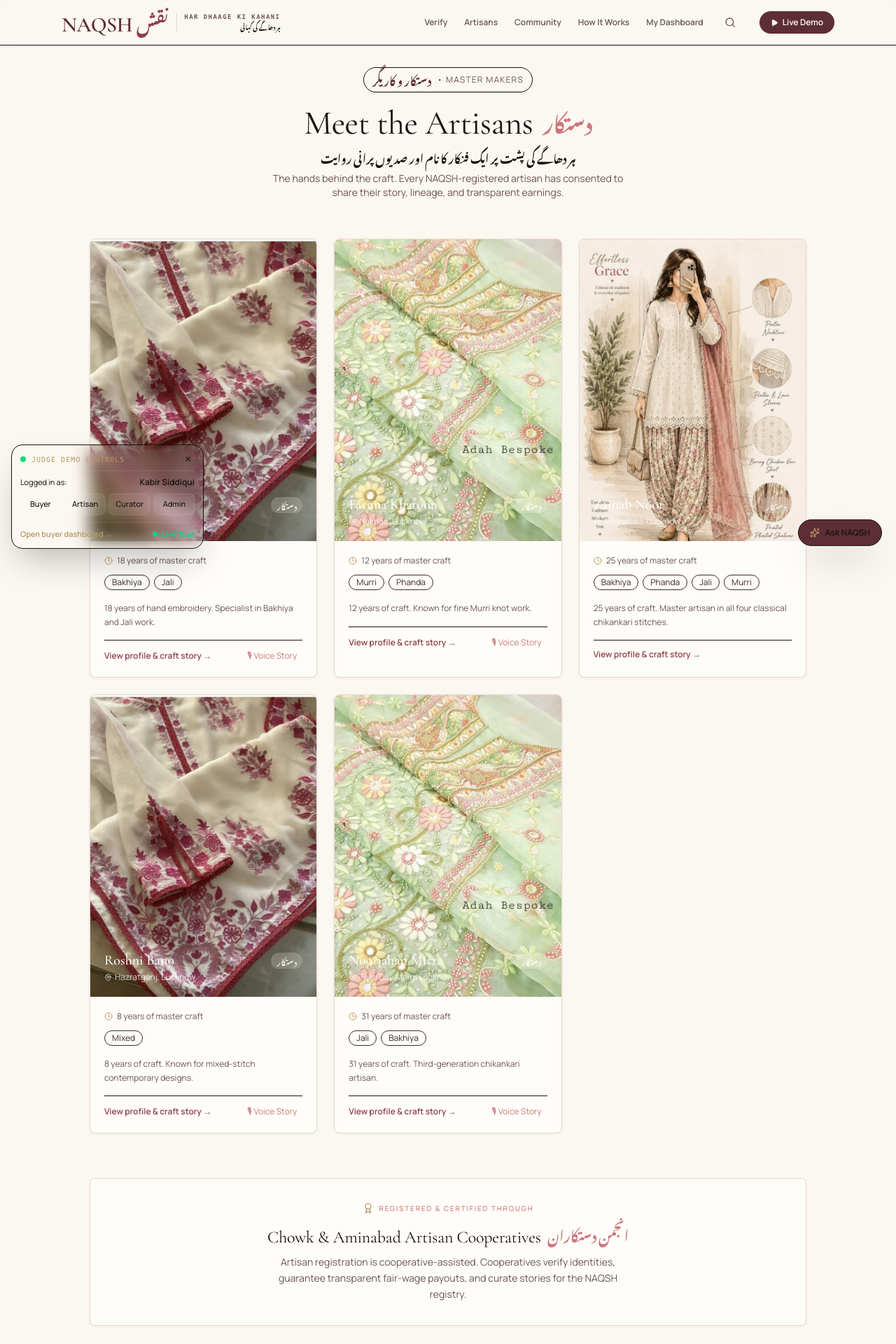
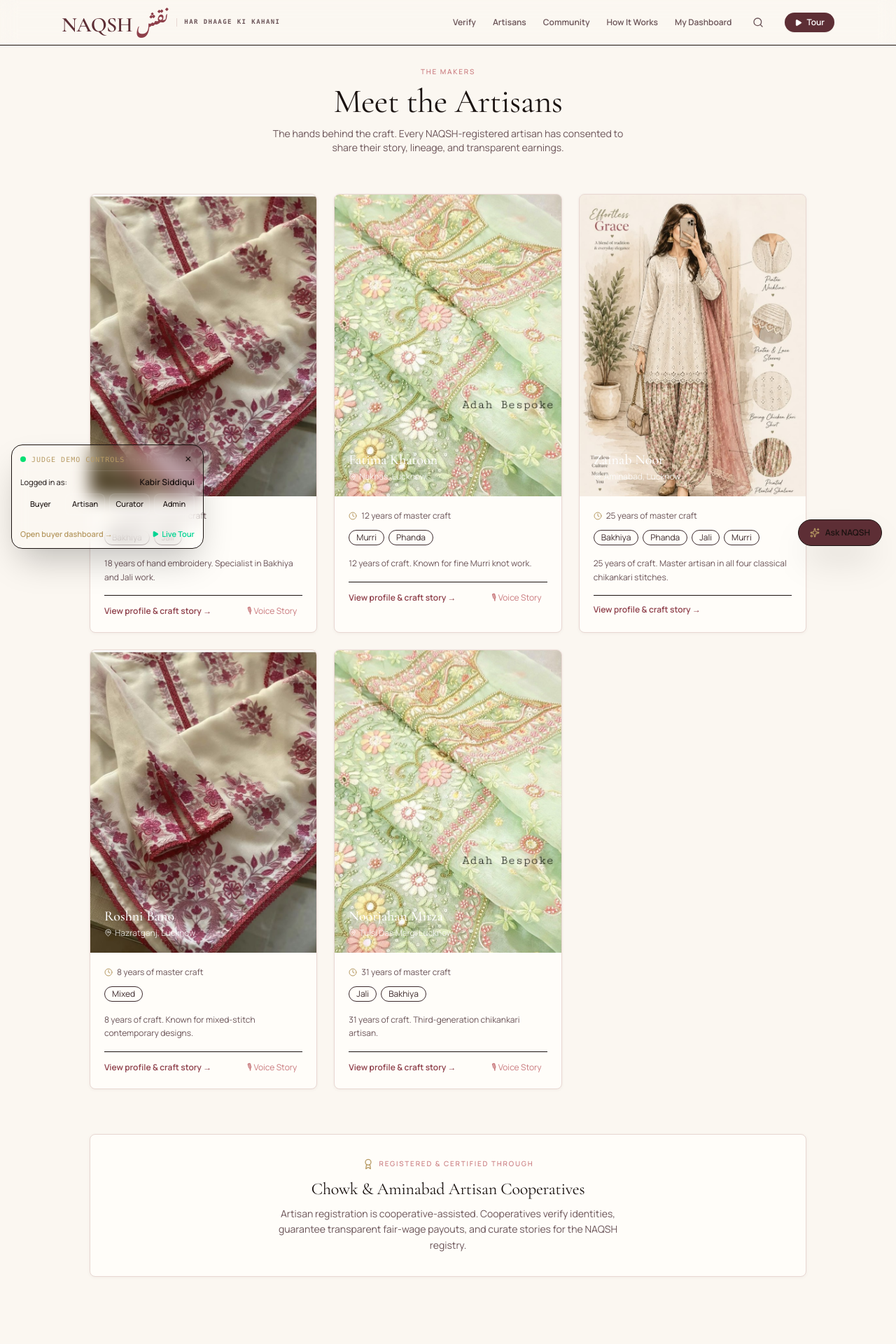
Before and after one commit to vanshikacs/NAQSH, a Next.js app: page /artisan in a window 1280 px wide. Shown: the top 1920 px of the page at 70% size. Built offline with nearby package versions, Linux system fonts and the light colour scheme; a web font is replaced by a local one.

Commit message:
fix(ui): restrict Urdu strictly to NAQSH brand identity (نقش), remove all other Urdu text across pages

```diff
--- a/src/app/about/page.tsx
+++ b/src/app/about/page.tsx
@@ -1,7 +1,7 @@
 import Link from 'next/link';
 import Navbar from '@/components/Navbar';
 import Footer from '@/components/Footer';
-import { Eye, BookOpen, Shield, ChevronRight, Sparkles, CheckCircle2 } from 'lucide-react';
+import { Eye, BookOpen, Shield, ChevronRight, Sparkles } from 'lucide-react';
 
 export default function AboutPage() {
   return (
@@ -13,16 +13,15 @@ export default function AboutPage() {
 
           {/* Hero */}
           <div className="text-center py-12 border-b border-blush/60 mb-14">
-            <div className="inline-flex items-center gap-2 px-3 py-1 rounded-full bg-blush/60 border border-burgundy/15 mb-4 shadow-sm">
-              <span className="font-urdu text-base text-burgundy font-medium">نقش</span>
-              <span className="text-xs font-body text-ink-muted uppercase tracking-widest">• About NAQSH</span>
-            </div>
+            <p
+              className="text-xs font-body font-medium tracking-widest uppercase text-rose mb-3"
+              style={{ fontSize: '10px', letterSpacing: '0.18em' }}
+            >
+              About
+            </p>
             <h1 className="font-serif text-5xl sm:text-6xl text-ink mb-3">
               NAQSH <span className="font-urdu text-4xl text-rose font-normal ml-2">نقش</span>
             </h1>
-            <p className="font-urdu text-lg sm:text-xl text-burgundy mb-3">
-              ہر دھاگے کی کہانی — ہر نقش میں صداقت
-            </p>
             <p className="font-serif text-xl text-ink-soft italic mb-4">
               AI verifies the hand. We preserve the story.
             </p>
@@ -38,7 +37,7 @@ export default function AboutPage() {
               className="text-xs font-body font-medium tracking-widest uppercase text-rose mb-3"
               style={{ fontSize: '10px', letterSpacing: '0.18em' }}
             >
-              Why Vision? · بصری تصدیق
+              Why Vision?
             </p>
             <h2 className="font-serif text-3xl text-ink mb-4">
               AI-assisted visual assessment
@@ -89,7 +88,7 @@ export default function AboutPage() {
               className="text-xs font-body font-medium tracking-widest uppercase text-rose mb-3"
               style={{ fontSize: '10px', letterSpacing: '0.18em' }}
             >
-              Why a Ledger? · غیر متبدل ریکارڈ
+              Why a Ledger?
             </p>
             <h2 className="font-serif text-3xl text-ink mb-4">
               Tamper-evident provenance
@@ -141,7 +140,7 @@ export default function AboutPage() {
               className="text-xs font-body font-medium tracking-widest uppercase text-rose mb-3"
               style={{ fontSize: '10px', letterSpacing: '0.18em' }}
             >
-              Architecture · تین ستون
+              Architecture
             </p>
             <h2 className="font-serif text-3xl text-ink mb-2">Three Layers of Trust</h2>
             <p className="text-sm font-body text-ink-muted mb-6">Each layer solves a distinct integrity challenge.</p>
@@ -149,15 +148,15 @@ export default function AboutPage() {
             <div className="space-y-4">
               {[
                 {
-                  n: '01', title: 'The Hand (دستکاری)', color: 'var(--rose)',
+                  n: '01', title: 'The Hand', color: 'var(--rose)',
                   body: 'AI examines the reverse-side stitch structure of the embroidery — thread tension variation, stitch irregularity, and float patterns characteristic of hand work. This is the physical evidence that cannot be forged.',
                 },
                 {
-                  n: '02', title: 'The Seal (مہر و شناخت)', color: 'var(--gold)',
+                  n: '02', title: 'The Seal', color: 'var(--gold)',
                   body: 'A tamper-evident physical identifier binds the garment to its digital passport. This creates a link that simple QR code reproduction cannot fake.',
                 },
                 {
-                  n: '03', title: 'The Record (دستاویز و ریکارڈ)', color: 'var(--sage)',
+                  n: '03', title: 'The Record', color: 'var(--sage)',
                   body: 'The registration record is committed to a tamper-evident audit ledger with Vakh field observations, ensuring that provenance cannot be rewritten after creation.',
                 },
               ].map(({ n, title, color, body }) => (
--- a/src/app/artisan/page.tsx
+++ b/src/app/artisan/page.tsx
@@ -3,7 +3,7 @@ import Link from 'next/link';
 import Navbar from '@/components/Navbar';
 import Footer from '@/components/Footer';
 import { ARTISANS } from '@/lib/data/seedData';
-import { MapPin, Clock, Award, Sparkles } from 'lucide-react';
+import { MapPin, Clock, Award } from 'lucide-react';
 
 export default function ArtisansPage() {
   return (
@@ -15,16 +15,15 @@ export default function ArtisansPage() {
 
           {/* Header */}
           <div className="text-center mb-14">
-            <div className="inline-flex items-center gap-2 px-3 py-1 rounded-full bg-blush/60 border border-burgundy/15 mb-4 shadow-sm">
-              <span className="font-urdu text-base text-burgundy font-medium">دستکار و کاریگر</span>
-              <span className="text-xs font-body text-ink-muted uppercase tracking-widest">• Master Makers</span>
-            </div>
+            <p
+              className="text-xs font-body font-medium tracking-widest uppercase text-rose mb-3"
+              style={{ fontSize: '10px', letterSpacing: '0.18em' }}
+            >
+              The Makers
+            </p>
             <h1 className="font-serif text-4xl sm:text-5xl text-ink mb-3">
-              Meet the Artisans <span className="font-urdu text-3xl text-rose font-normal ml-1">دستکار</span>
+              Meet the Artisans
             </h1>
-            <p className="font-urdu text-base text-burgundy/80 mb-2">
-              ہر دھاگے کی پشت پر ایک فنکار کا نام اور صدیوں پرانی روایت
-            </p>
             <p className="font-body text-sm text-ink-muted max-w-lg mx-auto">
               The hands behind the craft. Every NAQSH-registered artisan has consented to share their story, lineage, and transparent earnings.
             </p>
@@ -52,10 +51,7 @@ export default function ArtisansPage() {
 
                   {/* Name overlay */}
                   <div className="absolute bottom-0 left-0 right-0 p-5">
-                    <div className="flex items-center justify-between mb-0.5">
-                      <p className="font-serif text-xl text-white font-medium">{artisan.name}</p>
-                      <span className="font-urdu text-xs text-white/80 bg-white/20 backdrop-blur-sm px-2 py-0.5 rounded-full">دستکار</span>
-                    </div>
+                    <p className="font-serif text-xl text-white font-medium mb-0.5">{artisan.name}</p>
                     <div className="flex items-center gap-1 text-white/80">
                       <MapPin size={11} aria-hidden="true" />
                       <p className="text-xs font-body">{artisan.location}</p>
@@ -112,7 +108,7 @@ export default function ArtisansPage() {
               </p>
             </div>
             <h2 className="font-serif text-2xl text-ink mb-2">
-              Chowk & Aminabad Artisan Cooperatives <span className="font-urdu text-xl text-rose ml-1">انجمن دستکاران</span>
+              Chowk & Aminabad Artisan Cooperatives
             </h2>
             <p className="text-sm font-body text-ink-muted max-w-lg mx-auto leading-relaxed">
               Artisan registration is cooperative-assisted. Cooperatives verify identities,
--- a/src/app/page.tsx
+++ b/src/app/page.tsx
@@ -107,19 +107,13 @@ export default function HomePage() {
           <div className="relative z-10 mx-auto w-full max-w-6xl px-5 sm:px-8">
             <div className="max-w-[580px]">
               {/* Urdu Brand Header */}
-              <div className="flex items-center gap-3.5 mb-5 bg-white/60 backdrop-blur-sm border border-wine/20 w-fit px-4 py-2 rounded-full shadow-xs">
-                <span className="font-urdu text-2xl sm:text-3xl text-wine font-normal leading-none" dir="rtl">
-                  نقش
+              <div className="flex items-baseline gap-2 mb-5 bg-white/60 backdrop-blur-sm border border-wine/20 w-fit px-3.5 py-1.5 rounded-full shadow-xs">
+                <span className="font-serif text-lg font-bold text-burgundy">NAQSH</span>
+                <span className="font-urdu text-xl sm:text-2xl text-wine font-normal leading-none" dir="rtl">نقش</span>
+                <span className="h-3.5 w-px bg-wine/25 mx-1" />
+                <span className="text-[10px] font-mono uppercase tracking-[0.16em] text-ink-muted font-semibold leading-tight">
+                  Har Dhaage Ki Kahani
                 </span>
-                <span className="h-4 w-px bg-wine/30" />
-                <div className="flex flex-col">
-                  <span className="text-[10px] font-mono uppercase tracking-[0.2em] text-wine font-bold leading-tight">
-                    Har Dhaage Ki Kahani
-                  </span>
-                  <span className="font-urdu text-[11px] text-olive leading-tight" dir="rtl">
-                    ہر دھاگے کی کہانی
-                  </span>
-                </div>
               </div>
 
               <h1 className="font-serif text-[clamp(3.8rem,11vw,8.5rem)] leading-[.85] tracking-[-.03em] text-ink">
@@ -216,21 +210,18 @@ export default function HomePage() {
               <CraftCard
                 image="/images/chikankari-ivory-pink.jpg"
                 title="Chikankari"
-                subHindi="لکھنؤ چکن کاری"
                 place="Lucknow, Uttar Pradesh (GI-119)"
                 copy="400-year-old delicate shadow-work and needle-drawn jali trellis on pure muslin."
               />
               <CraftCard
                 image="/images/chikankari-peach-suit.jpg"
                 title="Banarasi Kadhwa"
-                subHindi="بنارسی کڑھوا"
                 place="Varanasi, Uttar Pradesh (GI-99)"
                 copy="Discontinuous weft handloom brocade on pit-looms using tested pure silver zari."
               />
               <CraftCard
                 image="/images/chikankari-outfit.jpg"
                 title="Amina Begum"
-                subHindi="امینہ بیگم"
                 place="Master Artisan · Chowk, Awadh"
                 copy="34 years of needle practice, 86% cooperative wage share, 420 authenticated pieces."
               />
@@ -394,7 +385,7 @@ export default function HomePage() {
                   <dt className="text-ink-muted font-mono text-xs uppercase">Craft Tradition</dt>
                   <dd className="font-semibold">Lucknow Chikankari (GI-119)</dd>
                   <dt className="text-ink-muted font-mono text-xs uppercase">Master Artisan</dt>
-                  <dd className="font-semibold">Amina Begum (امینہ بیگم) · Awadh Guild</dd>
+                  <dd className="font-semibold">Amina Begum · Awadh Guild</dd>
                   <dt className="text-ink-muted font-mono text-xs uppercase">Evidence Confidence</dt>
                   <dd className="font-semibold text-emerald-800">89% Composite · Hand Embroidery Verified</dd>
                   <dt className="text-ink-muted font-mono text-xs uppercase">Fair Earnings Share</dt>
@@ -477,13 +468,11 @@ export default function HomePage() {
 function CraftCard({
   image,
   title,
-  subHindi,
   place,
   copy
 }: {
   image: string;
   title: string;
-  subHindi?: string;
   place: string;
   copy: string;
 }) {
@@ -501,11 +490,7 @@ function CraftCard({
         <div className="absolute bottom-5 left-5 right-5 text-ivory">
           <div className="flex items-baseline justify-between mb-1">
             <h3 className="font-serif text-3xl italic">{title}</h3>
-            {subHindi && (
-              <span className="font-urdu text-lg text-ivory/80" dir="rtl">
-                {subHindi}
-              </span>
-            )}
+
           </div>
           <p className="text-xs tracking-wide text-ivory/75 font-mono">{place}</p>
           <p className="mt-2 text-xs leading-relaxed text-ivory/85">{copy}</p>
--- a/src/app/verify/[garmentId]/page.tsx
+++ b/src/app/verify/[garmentId]/page.tsx
@@ -93,9 +93,7 @@ export default async function VerifyPage({
               <span className="font-serif text-3xl sm:text-4xl text-burgundy font-semibold">NAQSH</span>
               <span className="font-urdu text-2xl sm:text-3xl text-wine font-medium" dir="rtl">نقش</span>
             </div>
-            <p className="text-xs font-serif italic text-wine mb-1">
-              "Har Dhaage Ki Kahani" · <span className="font-urdu not-italic text-xs text-ink-muted" dir="rtl">ہر دھاگے کی کہانی</span>
-            </p>
+            <p className="text-xs font-serif italic text-wine mb-1">"Har Dhaage Ki Kahani"</p>
             <p
               className="text-xs font-body text-ink-muted tracking-widest uppercase font-mono"
               style={{ fontSize: '9px', letterSpacing: '0.16em' }}
--- a/src/components/Footer.tsx
+++ b/src/components/Footer.tsx
@@ -12,7 +12,7 @@ export default function Footer() {
               <span className="font-urdu text-2xl text-wine font-medium" dir="rtl">نقش</span>
             </div>
             <p className="font-serif italic text-wine text-base mb-2">
-              "Har Dhaage Ki Kahani" · <span className="font-urdu not-italic text-sm text-ink-muted" dir="rtl">ہر دھاگے کی کہانی</span>
+              "Har Dhaage Ki Kahani"
             </p>
             <p className="text-xs text-ink-muted leading-relaxed font-body">
               A provenance and trust protocol for Indian heritage textiles and crafts. AI-assisted stitch forensics, verified artisan lineages, and cooperative earnings transparency.
--- a/src/components/Navbar.tsx
+++ b/src/components/Navbar.tsx
@@ -41,9 +41,6 @@ export default function Navbar() {
             <span className="text-[9px] font-mono tracking-[0.16em] uppercase text-ink-muted leading-tight font-semibold">
               Har Dhaage Ki Kahani
             </span>
-            <span className="text-[9px] font-urdu text-olive/80 leading-tight" dir="rtl">
-              ہر دھاگے کی کہانی
-            </span>
           </div>
         </Link>
 
@@ -58,7 +55,6 @@ export default function Navbar() {
             href="/search"
             className="p-1.5 text-ink-muted hover:text-burgundy transition-colors rounded-full hover:bg-blush/40"
             aria-label="Search Registry"
-            title="Search crafts, artisans, and techniques"
           >
             <Search size={16} />
           </Link>
@@ -67,16 +63,16 @@ export default function Navbar() {
               const e = new CustomEvent("open-guided-demo");
               window.dispatchEvent(e);
             }}
-            className="ml-1 px-4 py-2 bg-burgundy text-white text-xs font-semibold rounded-full hover:bg-wine transition-all flex items-center gap-1.5 shadow-sm hover:shadow-md"
+            className="px-3.5 py-1.5 bg-burgundy hover:bg-wine text-white text-xs font-semibold rounded-full flex items-center gap-1.5 transition-all shadow-xs"
           >
-            <Play size={11} fill="currentColor" /> Live Demo
+            <Play size={11} fill="currentColor" /> Tour
           </button>
         </div>
 
-        {/* Mobile Toggle */}
+        {/* Mobile menu button */}
         <button
           onClick={() => setOpen(!open)}
-          className="md:hidden p-2 text-ink-soft hover:text-burgundy transition-colors rounded-lg"
+          className="md:hidden p-2 text-ink-muted hover:text-burgundy"
           aria-label={open ? "Close menu" : "Open menu"}
         >
           {open ? <X size={22} /> : <Menu size={22} />}
@@ -87,7 +83,10 @@ export default function Navbar() {
       {open && (
         <div className="md:hidden bg-ivory border-t border-blush px-5 py-5 flex flex-col gap-3.5 shadow-xl">
           <div className="flex items-center justify-between pb-2 border-b border-blush/60">
-            <span className="font-urdu text-lg text-wine" dir="rtl">نقش — ہر دھاگے کی کہانی</span>
+            <div className="flex items-baseline gap-1.5">
+              <span className="font-serif text-lg font-bold text-burgundy">NAQSH</span>
+              <span className="font-urdu text-lg text-wine" dir="rtl">نقش</span>
+            </div>
             <span className="text-[10px] font-mono uppercase tracking-widest text-olive font-bold">Menu</span>
           </div>
           <MobileNavLink href="/scan" onClick={() => setOpen(false)}>Verify a Piece</MobileNavLink>
```
Also changed, not shown: src/app/community/page.tsx (+7 -11 lines).
